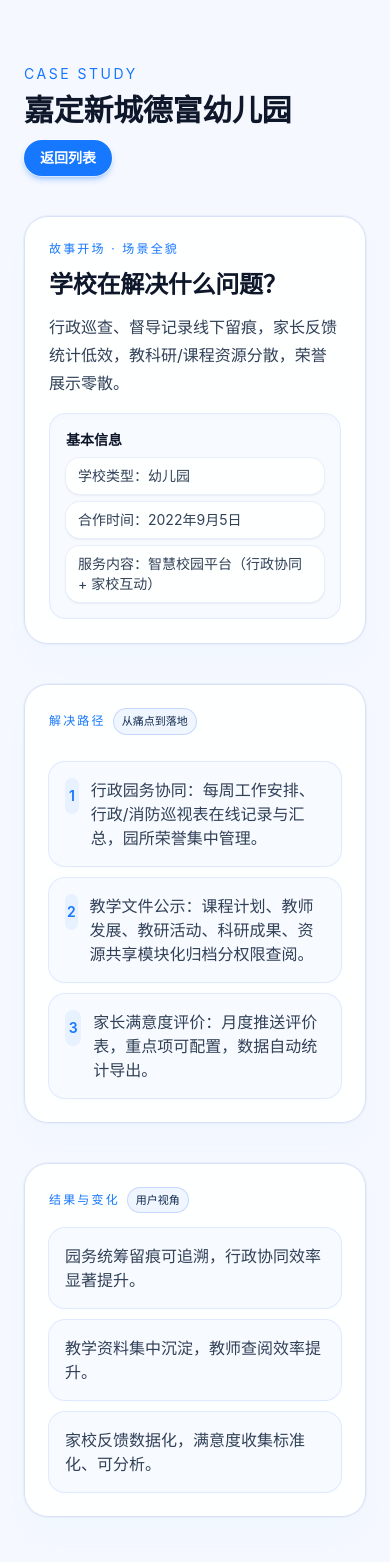
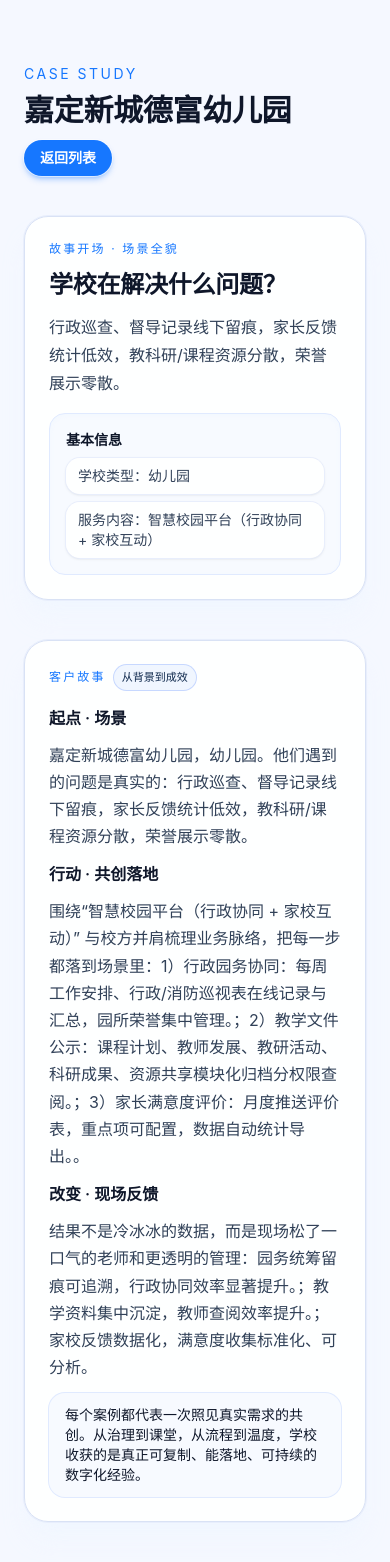
Before and after one commit to xialan100/yili, a Next.js app: page /yili/cases/defu-kindergarten in a window 390 px wide. Shown: the top 1562 px of the page. Built offline with nearby package versions, Linux system fonts and the light colour scheme.

Commit message:
Improve mobile spacing and narrative case stories

```diff
--- a/package.json
+++ b/package.json
@@ -3,7 +3,7 @@
   "version": "0.1.0",
   "private": true,
   "scripts": {
-    "dev": "next dev --turbopack --hostname 127.0.0.1 --port 4000",
+    "dev": "next dev --turbopack --hostname 127.0.0.1 --port 4001",
     "build": "next build",
     "export": "next build",
     "start": "next start",
--- a/src/app/cases/[slug]/page.tsx
+++ b/src/app/cases/[slug]/page.tsx
@@ -325,6 +325,9 @@ type Params = { params: Promise<{ slug: string }> };
 export default async function CasePage({ params }: Params) {
   const { slug } = await params;
   const detail = caseDetails.find((c) => c.slug === slug);
+  const basics = detail?.basics.filter((b) => !b.includes("合作时间")) ?? [];
+  const schoolType = basics.find((b) => b.startsWith("学校类型"));
+  const serviceScope = basics.find((b) => b.startsWith("服务内容"));
 
   if (!detail) {
     return (
@@ -363,7 +366,7 @@ export default async function CasePage({ params }: Params) {
             <div className="grid gap-2 rounded-2xl border border-[#e0eaff] bg-[#f7faff] p-4 shadow-inner shadow-blue-50/60">
               <p className="text-sm font-semibold text-[#0f172a]">基本信息</p>
               <div className="grid gap-2 sm:grid-cols-2">
-                {detail.basics.map((item) => (
+                {basics.map((item) => (
                   <div key={item} className="rounded-xl bg-white/90 px-3 py-2 text-sm text-slate-700 ring-1 ring-[#e8eefc] shadow-sm">
                     {item}
                   </div>
@@ -375,35 +378,28 @@ export default async function CasePage({ params }: Params) {
 
         <div className="grid gap-4 rounded-3xl border border-[#d9e2f5] bg-white/95 p-6 shadow-xl shadow-blue-50/70 ring-1 ring-[#e8eefc]">
           <div className="flex items-center gap-2">
-            <p className="text-xs uppercase tracking-[0.18em] text-[#1677ff]">解决路径</p>
-            <span className="rounded-full bg-[#f0f6ff] px-2 py-1 text-[11px] text-[#0f294d] ring-1 ring-[#c7d8ff]">从痛点到落地</span>
+            <p className="text-xs uppercase tracking-[0.18em] text-[#1677ff]">客户故事</p>
+            <span className="rounded-full bg-[#f0f6ff] px-2 py-1 text-[11px] text-[#0f294d] ring-1 ring-[#c7d8ff]">从背景到成效</span>
           </div>
-          <div className="mt-3 grid gap-3">
-            {detail.solutions.map((item, idx) => (
-              <div
-                key={item}
-                className="flex gap-3 rounded-2xl bg-[#f7faff] p-4 ring-1 ring-[#e0eaff] shadow-sm shadow-blue-50/60"
-              >
-                <div className="flex h-9 w-9 items-center justify-center rounded-full bg-[#e8f1ff] text-sm font-semibold text-[#1677ff]">
-                  {idx + 1}
-                </div>
-                <p className="text-slate-700 leading-6">{item}</p>
-              </div>
-            ))}
-          </div>
-        </div>
-
-        <div className="grid gap-4 rounded-3xl border border-[#d9e2f5] bg-white/95 p-6 shadow-xl shadow-blue-50/70 ring-1 ring-[#e8eefc]">
-          <div className="flex items-center gap-2">
-            <p className="text-xs uppercase tracking-[0.18em] text-[#1677ff]">结果与变化</p>
-            <span className="rounded-full bg-[#f0f6ff] px-2 py-1 text-[11px] text-[#0f294d] ring-1 ring-[#c7d8ff]">用户视角</span>
-          </div>
-          <div className="grid gap-3 md:grid-cols-2">
-            {detail.effects.map((item) => (
-              <div key={item} className="rounded-2xl bg-[#f7faff] p-4 ring-1 ring-[#e0eaff] shadow-sm shadow-blue-50/60">
-                <p className="text-slate-700 leading-6">{item}</p>
-              </div>
-            ))}
+          <div className="space-y-3 text-slate-700 leading-7">
+            <p className="text-base font-semibold text-[#0f172a]">起点 · 场景</p>
+            <p>
+              {detail.name}
+              {schoolType ? `，${schoolType.replace("学校类型：", "")}` : ""}。他们遇到的问题是真实的：
+              {detail.background}
+            </p>
+            <p className="text-base font-semibold text-[#0f172a]">行动 · 共创落地</p>
+            <p>
+              {serviceScope ? `围绕“${serviceScope.replace("服务内容：", "")}”` : "我们"} 与校方并肩梳理业务脉络，把每一步都落到场景里：
+              {detail.solutions.map((item, idx) => `${idx + 1}）${item}`).join("；")}。
+            </p>
+            <p className="text-base font-semibold text-[#0f172a]">改变 · 现场反馈</p>
+            <p>
+              结果不是冷冰冰的数据，而是现场松了一口气的老师和更透明的管理：{detail.effects.join("；")}
+            </p>
+            <p className="rounded-2xl bg-[#f7faff] px-4 py-3 text-sm text-[#0f172a] ring-1 ring-[#e0eaff]">
+              每个案例都代表一次照见真实需求的共创。从治理到课堂，从流程到温度，学校收获的是真正可复制、能落地、可持续的数字化经验。
+            </p>
           </div>
         </div>
       </main>
@@ -414,3 +410,5 @@ export default async function CasePage({ params }: Params) {
 export function generateStaticParams() {
   return caseDetails.map((c) => ({ slug: c.slug }));
 }
+
+export const dynamic = "force-static";
--- a/src/app/cases/page.tsx
+++ b/src/app/cases/page.tsx
@@ -1,5 +1,7 @@
 import { ExternalLink, Factory } from "lucide-react";
 import { allCases, CaseSummary } from "./case-list";
+
+const assetPrefix = process.env.NEXT_PUBLIC_ASSET_PREFIX ?? "";
 
 const segments: CaseSummary["segment"][] = ["幼儿园", "小学/九年制", "初中", "高中", "职业高中"];
 
@@ -29,7 +31,7 @@ export default function CasesIndex() {
                   {grouped.map((project) => (
                     <a
                       key={project.slug}
-                      href={`/cases/${project.slug}`}
+                      href={`${assetPrefix}/cases/${project.slug}/`}
                       className="group block rounded-2xl bg-white/5 p-5 ring-1 ring-white/10 transition hover:-translate-y-1 hover:shadow-lg hover:shadow-blue-900/40"
                     >
                       <div className="flex items-center gap-3">
--- a/src/app/globals.css
+++ b/src/app/globals.css
@@ -287,3 +287,13 @@
     transform: translateX(-50%);
   }
 }
+
+@media (max-width: 640px) {
+  .logo-marquee-track {
+    gap: 8px;
+  }
+  .logo-card {
+    min-width: 140px;
+    height: 80px;
+  }
+}
--- a/src/app/solutions/[slug]/page.tsx
+++ b/src/app/solutions/[slug]/page.tsx
@@ -177,3 +177,5 @@ export default async function SolutionDetail({ params }: { params: Promise<{ slu
 export function generateStaticParams() {
   return solutions.map((s) => ({ slug: s.slug }));
 }
+
+export const dynamic = "force-static";
--- a/src/app/solutions/page.tsx
+++ b/src/app/solutions/page.tsx
@@ -1,6 +1,8 @@
 import Link from "next/link";
 import { Activity, ArrowRight, Layers, Sparkles, Target, Users } from "lucide-react";
 import { solutions } from "./data";
+
+const assetPrefix = process.env.NEXT_PUBLIC_ASSET_PREFIX ?? "";
 
 const icons = [Sparkles, Layers, Activity, Users, Target];
 
@@ -20,7 +22,7 @@ export default function SolutionsPage() {
           return (
             <Link
               key={item.slug}
-              href={`/solutions/${item.slug}`}
+              href={`${assetPrefix}/solutions/${item.slug}/`}
               className="group relative overflow-hidden rounded-2xl border border-[#d9e2f5] bg-white/90 p-6 ring-1 ring-[#e8eefc] shadow-lg shadow-blue-100/60 backdrop-blur-sm transition hover:-translate-y-1 hover:border-[#8ab8ff] hover:ring-[#8ab8ff]"
             >
               <div className="absolute inset-0 bg-[radial-gradient(circle_at_20%_20%,rgba(22,119,255,0.08),transparent_45%),radial-gradient(circle_at_80%_0%,rgba(122,216,255,0.1),transparent_50%)] opacity-80" />
```
Also changed, not shown: src/app/page.tsx (+35 -33 lines), 1 other file (tests, documents, lock files or other folders).
